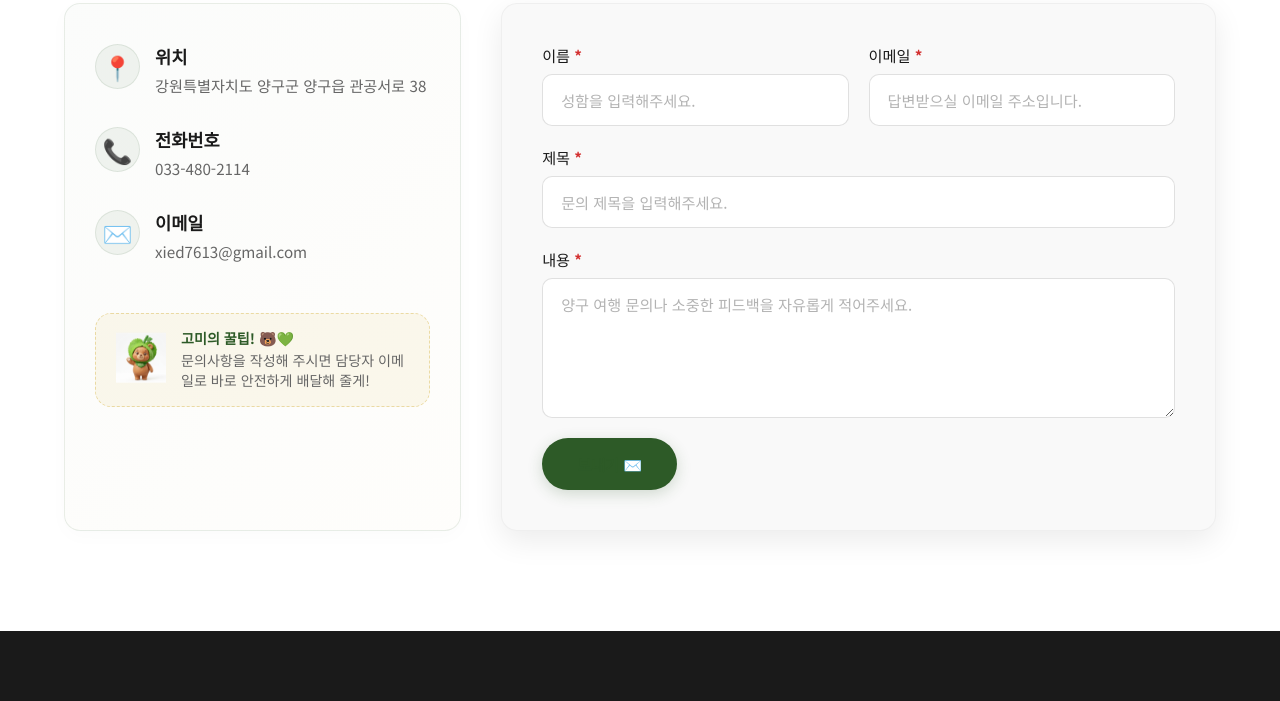
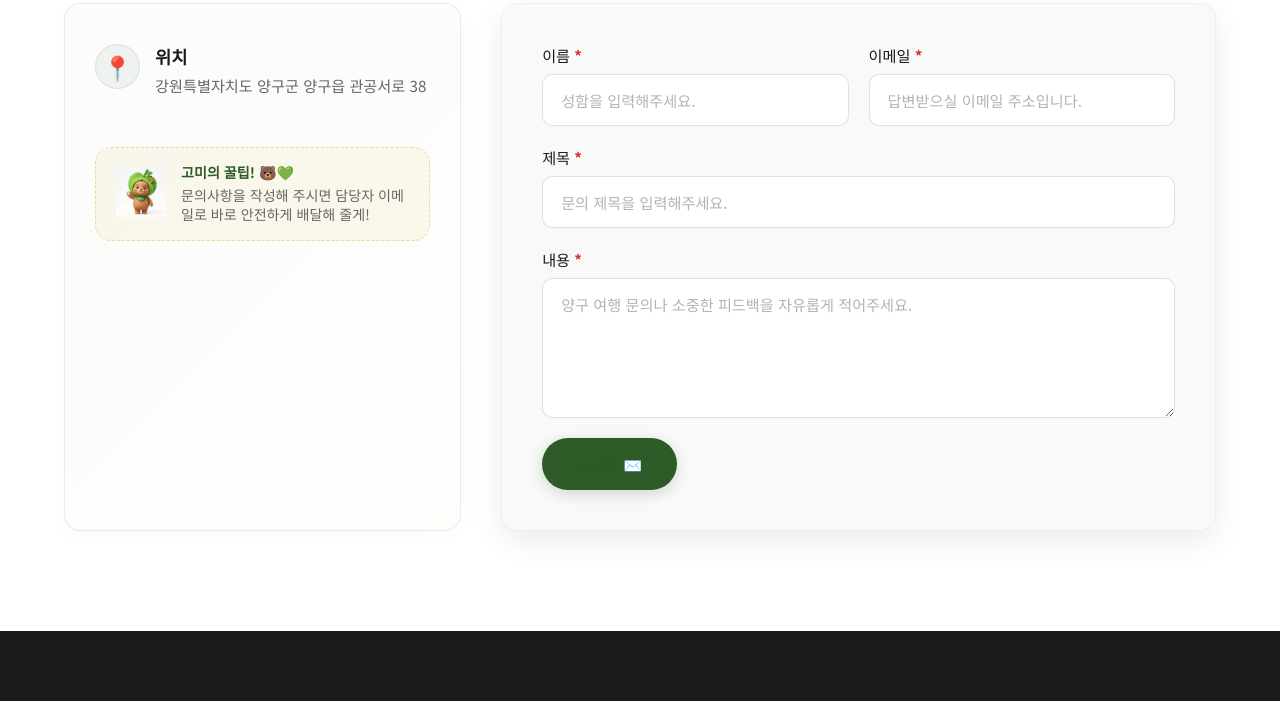
Before and after one commit to xied7613-cell/xied, a plain HTML site: page index.html in a window 1280 px wide. Shown: the part 4170-4871 px from the top of the page. Drawn offline with nearby package versions, Linux system fonts and the light colour scheme.

```diff
--- a/index.html
+++ b/index.html
@@ -201,20 +201,6 @@
                             <p>강원특별자치도 양구군 양구읍 관공서로 38</p>
                         </div>
                     </div>
-                    <div class="contact-info-item">
-                        <div class="info-icon">📞</div>
-                        <div class="info-text">
-                            <h4>전화번호</h4>
-                            <p>033-480-2114</p>
-                        </div>
-                    </div>
-                    <div class="contact-info-item">
-                        <div class="info-icon">✉️</div>
-                        <div class="info-text">
-                            <h4>이메일</h4>
-                            <p>xied7613@gmail.com</p>
-                        </div>
-                    </div>
                     <div class="mascot-helper-bubble">
                         <img src="images/gomchwi_character.png" alt="고미 도움말" class="helper-bubble-img">
                         <div class="helper-bubble-text">
@@ -266,7 +252,6 @@
             <div class="footer-links">
                 <div>
                     <h4>고객센터</h4>
-                    <p>전화: 033-480-2114</p>
                     <p>주소: 강원특별자치도 양구군 양구읍 관공서로 38</p>
                 </div>
                 <div>
--- a/script.js
+++ b/script.js
@@ -315,7 +315,7 @@
                     if (btnText) btnText.style.display = 'inline-block';
                     if (btnSpinner) btnSpinner.style.display = 'none';
 
-                    formStatus.innerHTML = '❌ 메일 전송에 실패했습니다. 다시 시도해 주시거나 xied7613@gmail.com으로 직접 문의해주세요.';
+                    formStatus.innerHTML = '❌ 메일 전송에 실패했습니다. 네트워크 상태를 확인하시고 다시 시도해 주세요.';
                     formStatus.classList.add('error');
                     formStatus.style.display = 'block';
                     console.error('EmailJS transmission failed:', error);
```
